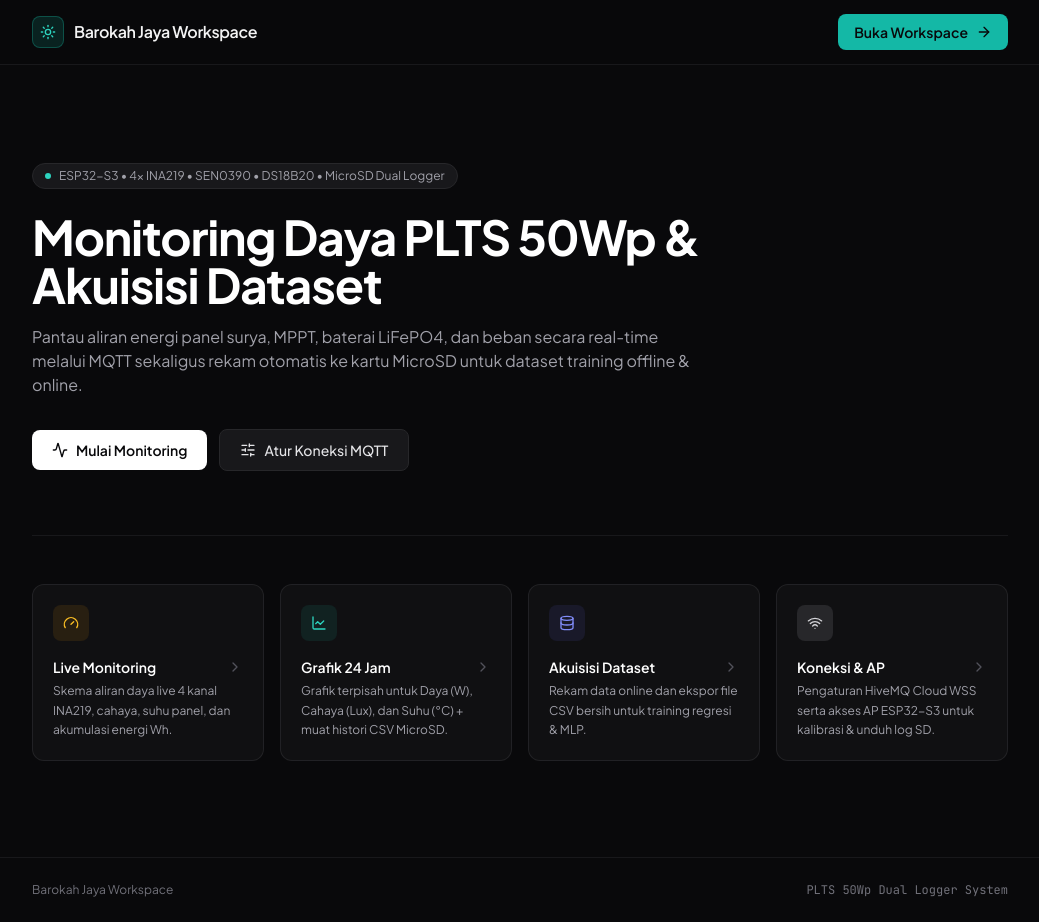
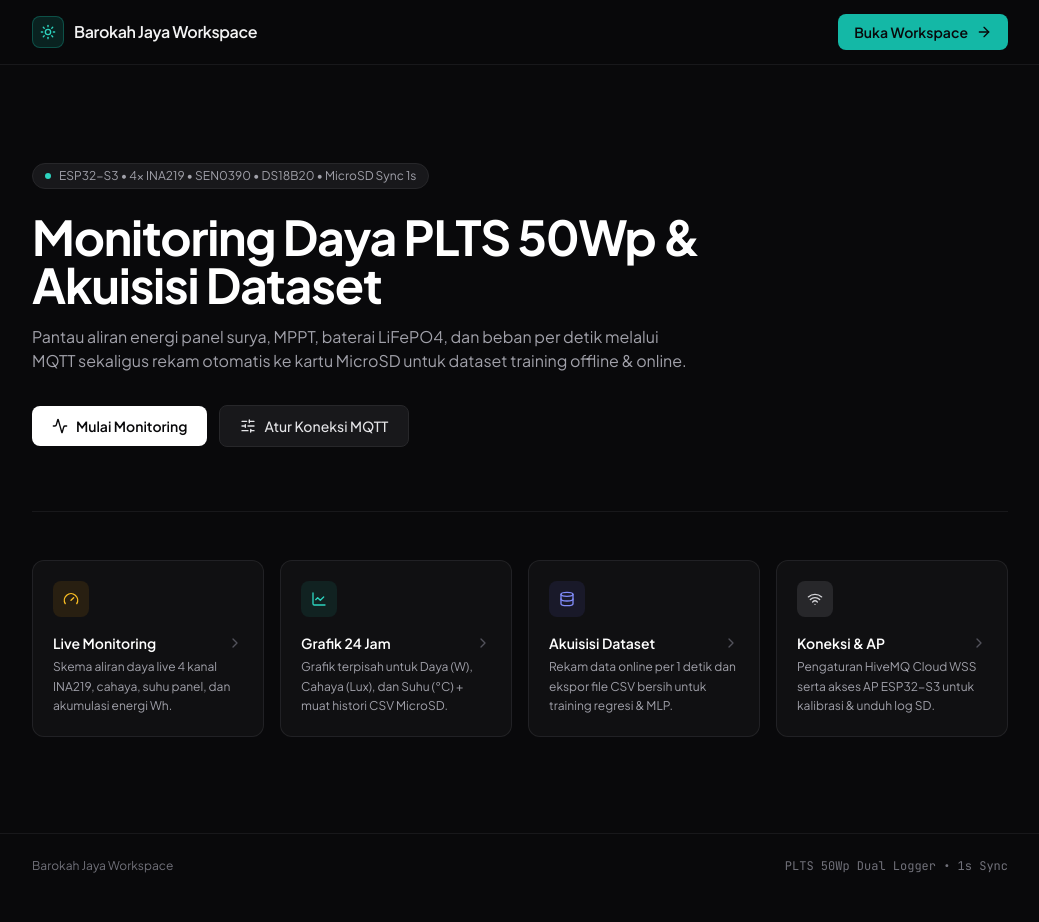
Before and after one commit to Toshiro-maker/barokah-jaya-workspace, a plain HTML site: page index.html in a window 1280 px wide. Shown: the whole page, without its empty margins (120-1159 px from the left). After the commit the page ends 898 px from the top, so only its background shows below. Drawn offline with nearby package versions, Linux system fonts and the light colour scheme.

Commit message:
Update text for synchronization and data recording

```diff
--- a/index.html
+++ b/index.html
@@ -61,7 +61,7 @@
       <div class="max-w-2xl">
         <div class="inline-flex items-center gap-2 px-3 py-1 rounded-full bg-zinc-900 border border-zinc-800 text-xs text-zinc-400 mb-6">
           <span class="w-1.5 h-1.5 rounded-full bg-teal-400"></span>
-          ESP32-S3 • 4x INA219 • SEN0390 • DS18B20 • MicroSD Dual Logger
+          ESP32-S3 • 4x INA219 • SEN0390 • DS18B20 • MicroSD Sync 1s
         </div>
 
         <h1 class="text-3xl md:text-5xl font-bold tracking-tight text-white leading-tight mb-4">
@@ -69,7 +69,7 @@
         </h1>
 
         <p class="text-zinc-400 text-sm md:text-base leading-relaxed mb-8">
-          Pantau aliran energi panel surya, MPPT, baterai LiFePO4, dan beban secara real-time melalui MQTT sekaligus rekam otomatis ke kartu MicroSD untuk dataset training offline &amp; online.
+          Pantau aliran energi panel surya, MPPT, baterai LiFePO4, dan beban per detik melalui MQTT sekaligus rekam otomatis ke kartu MicroSD untuk dataset training offline &amp; online.
         </p>
 
         <div class="flex flex-wrap items-center gap-3">
@@ -126,7 +126,7 @@
             <i data-lucide="chevron-right" class="w-4 h-4 text-zinc-600 group-hover:text-zinc-300 transition"></i>
           </h2>
           <p class="text-xs text-zinc-400 leading-relaxed">
-            Rekam data online dan ekspor file CSV bersih untuk training regresi &amp; MLP.
+            Rekam data online per 1 detik dan ekspor file CSV bersih untuk training regresi &amp; MLP.
           </p>
         </a>
 
@@ -149,7 +149,7 @@
     <footer class="border-t border-zinc-900 py-6">
       <div class="max-w-5xl mx-auto px-6 flex flex-col sm:flex-row justify-between items-center gap-2 text-xs text-zinc-500">
         <span>Barokah Jaya Workspace</span>
-        <span class="font-mono">PLTS 50Wp Dual Logger System</span>
+        <span class="font-mono">PLTS 50Wp Dual Logger • 1s Sync</span>
       </div>
     </footer>
   </div>
```
